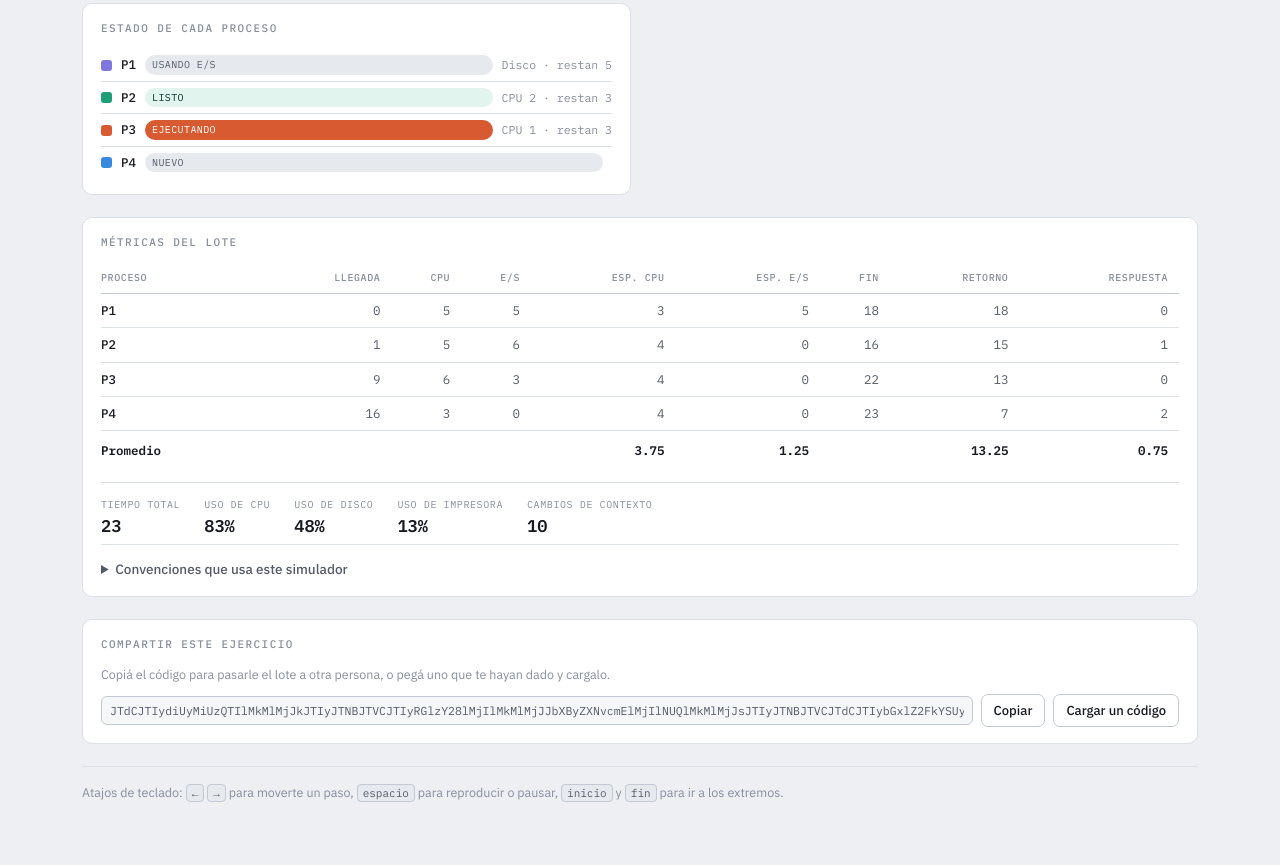
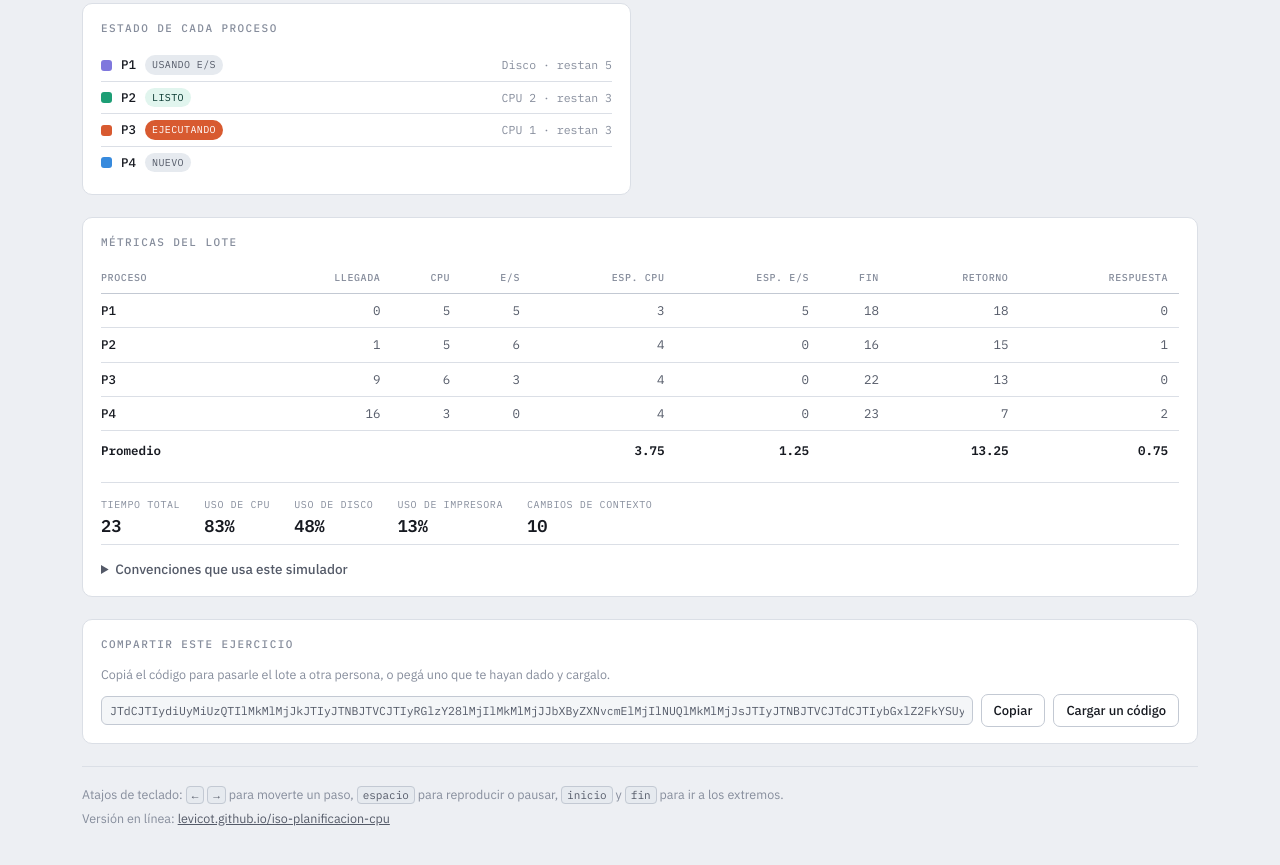
Before and after one commit to levicot/iso-planificacion-cpu, a plain HTML site: page index.html in a window 1280 px wide. Shown: the part 1526-2391 px from the top of the page. Drawn offline with Linux system fonts and the light colour scheme.

Commit message:
Corrige el ancho de la etiqueta de estado y enlaza la versión publicada
- La píldora de estado de cada proceso ocupaba la columna elástica de la
  grilla y se estiraba a todo el ancho; ahora se ajusta a su texto
- Enlace al sitio en GitHub Pages desde el README y el pie de la aplicación

Co-Authored-By: Claude Opus 5 <noreply@anthropic.com>

```diff
--- a/index.html
+++ b/index.html
@@ -164,7 +164,7 @@ input[type=range]{flex:1;min-width:130px;width:auto;padding:0;background:none;bo
 .badge{font-family:'IBM Plex Mono',monospace;font-size:10.5px;font-weight:500;background:var(--panel-3);
   color:var(--ink-2);border-radius:4px;padding:2px 6px;height:fit-content;flex:none;margin-top:2px}
 .estados{display:flex;flex-direction:column}
-.est-fila{display:grid;grid-template-columns:auto auto 1fr auto;gap:9px;align-items:center;
+.est-fila{display:grid;grid-template-columns:auto auto auto 1fr;gap:9px;align-items:center;
   padding:6px 0;border-bottom:1px solid var(--line)}
 .est-fila:last-child{border-bottom:none}
 .pill{font-family:'IBM Plex Mono',monospace;font-size:10px;letter-spacing:.04em;text-transform:uppercase;
@@ -195,7 +195,8 @@ details ul{margin:10px 0 0;padding-left:20px;color:var(--ink-2);font-size:13.5px
 details li{margin-bottom:5px}
 .compartir{display:flex;gap:8px;flex-wrap:wrap;align-items:center}
 .compartir input{flex:1;min-width:180px;font-size:11.5px;color:var(--ink-2)}
-footer{color:var(--ink-3);font-size:12.5px;border-top:1px solid var(--line);padding-top:16px}
+footer{color:var(--ink-3);font-size:12.5px;border-top:1px solid var(--line);padding-top:16px;line-height:1.9}
+footer a{color:var(--ink-2)}
 kbd{font-family:'IBM Plex Mono',monospace;font-size:11px;background:var(--panel-3);
   border:1px solid var(--line-2);border-radius:4px;padding:1px 5px;color:var(--ink-2)}
 .pc1{--soft:var(--c1-soft);--chip:var(--c1-chip);--mid:var(--c1-mid);--deep:var(--c1-deep)}
@@ -325,7 +326,7 @@ kbd{font-family:'IBM Plex Mono',monospace;font-size:11px;background:var(--panel-
   <p class="err" id="errCodigo" style="display:none"></p>
 </section>
 
-<footer>Atajos de teclado: <kbd>←</kbd> <kbd>→</kbd> para moverte un paso, <kbd>espacio</kbd> para reproducir o pausar, <kbd>inicio</kbd> y <kbd>fin</kbd> para ir a los extremos.</footer>
+<footer>Atajos de teclado: <kbd>←</kbd> <kbd>→</kbd> para moverte un paso, <kbd>espacio</kbd> para reproducir o pausar, <kbd>inicio</kbd> y <kbd>fin</kbd> para ir a los extremos.<br>Versión en línea: <a href="https://levicot.github.io/iso-planificacion-cpu/">levicot.github.io/iso-planificacion-cpu</a></footer>
 </div>
 
 <script>
```
Also changed, not shown: README.md.
